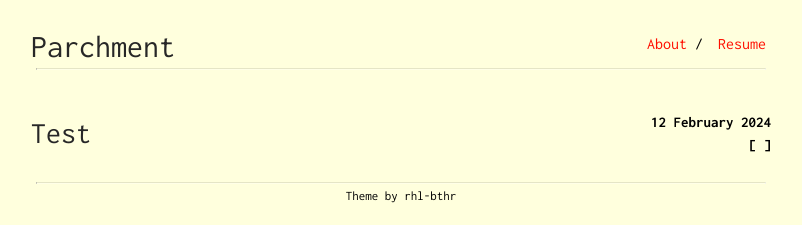
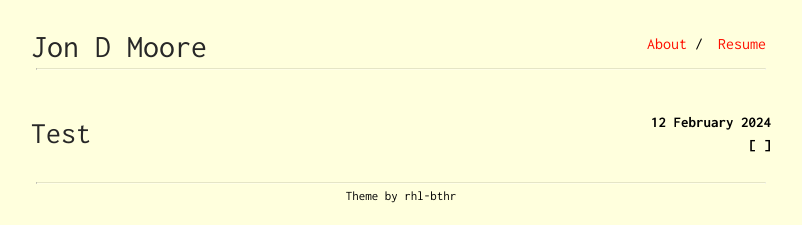
Before and after one commit to JonDMoore/jondmoore.github.io, a Jekyll site: the page built from index.html, in a window 1280 px wide. Shown: the top 225 px of the page, without its empty margins (239-1041 px from the left). Built offline with Jekyll 4.4.1, drawn with Linux system fonts in a browser that asks for light colours; part of the change alters nothing that is shown.

Commit message:
Update _config.yml

```diff
--- a/_config.yml
+++ b/_config.yml
@@ -1,9 +1,9 @@
-title: Parchment
-author: pro-panda
-subtitle: The life of a frustrated engineer
+title: Jon D Moore
+author: Jonathon Moore
+subtitle: Thoughts on tech, conservatism, & theology
 
-url: "https://rahulbothra.com"
-baseurl: "/parchment"
+url: "https://jonDmoore.org"
+baseurl: "/jonDmoore"
 
 footer_only_homepage: true
 footer_url: "https://github.com/rhl-bthr"
```
